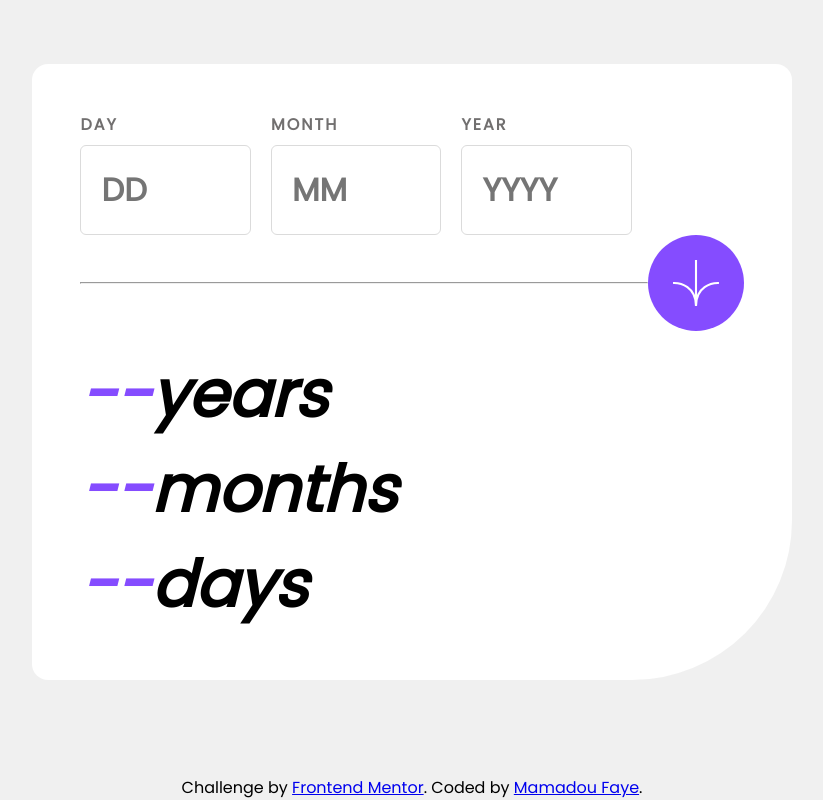
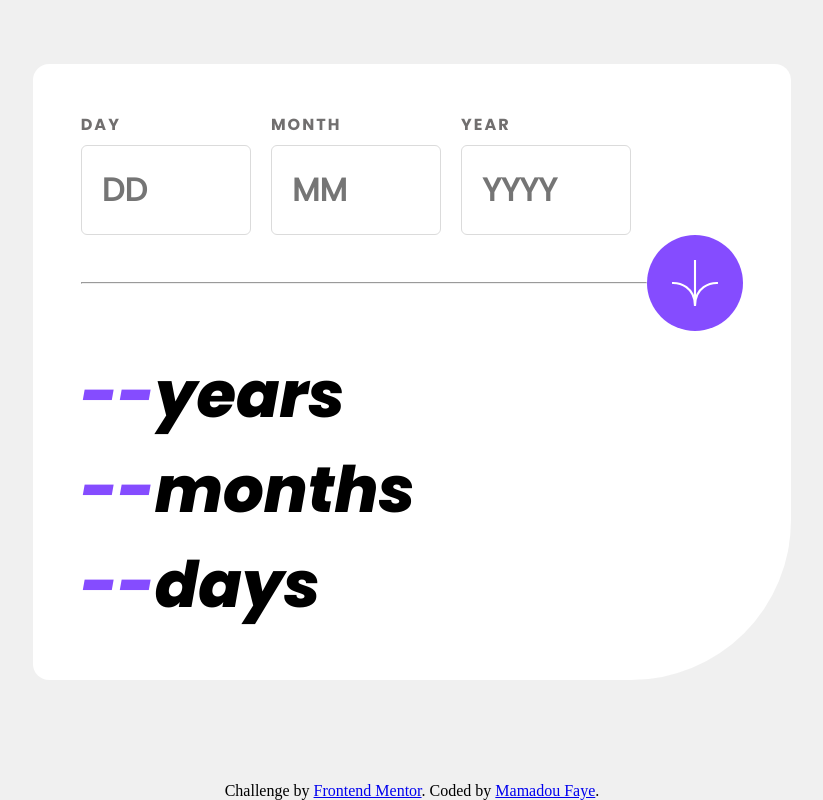
Before and after one commit to FayeDev97/age-calculator-app, a plain HTML site: page index.html in a window 1280 px wide. Shown: the whole page, without its empty margins (228-1051 px from the left). Drawn offline with Linux system fonts and the light colour scheme.

Commit message:
separate font face imports

```diff
--- a/css/style.css
+++ b/css/style.css
@@ -1,15 +1,28 @@
 @font-face {
     font-family: Poppins;
-    src: url("../assets/fonts/Poppins-Bold.ttf");
     src: url("../assets/fonts/Poppins-BoldItalic.ttf");
     src: url("../assets/fonts/Poppins-ExtraBold.ttf");
     src: url("../assets/fonts/Poppins-ExtraBoldItalic.ttf");
     src: url("../assets/fonts/Poppins-Italic.ttf");
+}
+@font-face {
+    font-family: "Poppins-Regular";
     src: url("../assets/fonts/Poppins-Regular.ttf");
+}
+@font-face {
+    font-family: "Poppins-Bold";
+    src: url("../assets/fonts/Poppins-Bold.ttf");
+    font-weight: 700;
+}
+@font-face {
+    font-family: "Poppins-ExtraBoldItalic";
+    src: url("../assets/fonts/Poppins-ExtraBoldItalic.ttf");
+    font-weight: 800;
+    font-style: italic;
 }
 
 * {
-    font-family: "Poppins";
+    /* font-family: "Poppins"; */
     margin: 0;
     padding: 0;
 }
@@ -51,6 +64,7 @@ body>.wrapper {
 div.input-group {
     display: inline-flex;
     flex-direction: column;
+    font-family: "Poppins-Bold";
 }
 
 div.input-group:nth-child(2) {
@@ -78,6 +92,7 @@ input {
     border-radius: 6px;
     font-size: 32px;
     font-weight: 700;
+    font-family: "Poppins-regular";
 }
 
 input:hover,
@@ -119,17 +134,14 @@ input::-webkit-inner-spin-button {
 
 .result-group {
     font-size: 4rem;
-    font-weight: 800;
-    font-style: italic;
     display: flex;
     align-items: center;
+    font-family: "Poppins-ExtraBoldItalic";
 }
 
 /* form errors */
 form input.invalid {
     border-color: hsl(0, 100%, 67%);
-    font-weight: 400;
-    font-style: italic;
 }
 
 form .input-group.invalid {
@@ -137,28 +149,35 @@ form .input-group.invalid {
 }
 
 form .error-message {
+    font-family: "Poppins-regular";
     font-size: .8em;
     font-style: italic;
     margin-top: 10px;
 }
+
 .mobile-only {
     display: none;
 }
+
 /* mobile screen */
 @media (max-width: 600px) {
     .mobile-only {
         display: block;
     }
+
     input {
         width: 3em;
     }
+
     div.input-group {
-        margin: 0!important;
+        margin: 0 !important;
     }
+
     .separator {
         margin-bottom: 2em;
         margin-top: 2em;
     }
+
     .separator>input[type="submit"] {
         padding: 2rem;
         width: 4rem;
```
